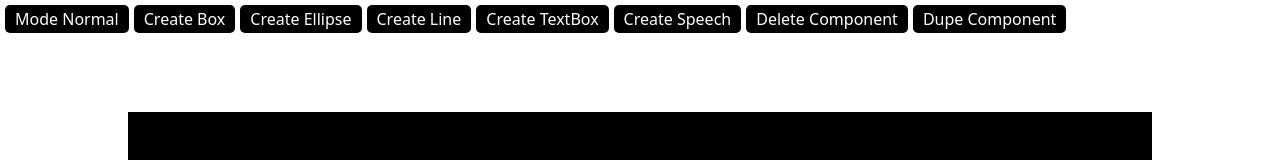
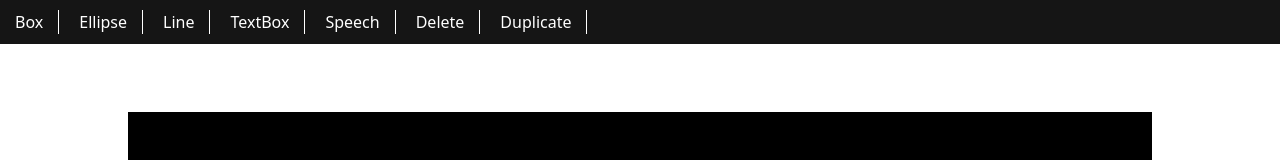
Before and after one commit to harbassan/svg-renderer, a React (Vite) app: page / in a window 1280 px wide. Shown: the top 160 px of the page. Built offline with nearby package versions, Linux system fonts and the light colour scheme.

Commit message:
feat: add component edit bar

```diff
--- a/package.json
+++ b/package.json
@@ -11,7 +11,9 @@
   },
   "dependencies": {
     "@tailwindcss/vite": "^4.1.8",
+    "@uiw/react-color": "^2.7.3",
     "lodash": "^4.17.21",
+    "lucide-react": "^0.536.0",
     "react": "^19.1.0",
     "react-dom": "^19.1.0",
     "tailwindcss": "^4.1.8",
--- a/src/App.css
+++ b/src/App.css
@@ -1,14 +1,85 @@
 .actions button {
-    background-color: black;
     color: white;
-    border-radius: 5px;
-    padding: 2px 10px;
+    padding: 0 15px;
+    border-right: 1px solid white;
+    cursor: pointer;
 }
 
 .actions {
     display: flex;
     gap: 5px;
-    padding: 5px;
+    padding: 10px 0;
+}
+
+.topbar {
+    background-color: #151515;
     position: absolute;
     top: 0;
+    width: 100%;
+    z-index: 1;
 }
+
+.props {
+    display: flex;
+    padding: 5px;
+    flex-wrap: wrap;
+    gap: 6px;
+    color: white;
+    align-items: center;
+    margin-left: 20px;
+}
+
+.props > div {
+    display: flex;
+    color: white;
+    align-items: center;
+}
+
+.button {
+    position: relative;
+    width: 28px;
+    height: 28px;
+    border-radius: 5px;
+    display: flex;
+    justify-content: center;
+    align-items: center;
+}
+
+.button:hover {
+    background-color: #0f0f0f;
+}
+
+.text-input {
+    background-color: #000;
+    border-radius: 5px;
+    padding: 0 10px;
+    height: 28px;
+}
+
+.color-input {
+    position: relative;
+    width: 18px;
+    height: 18px;
+    border-bottom: 3px solid white;
+    display: flex;
+    justify-content: center;
+    align-items: center;
+}
+
+.color-input span {
+    font-size: 14px;
+}
+
+.button.active {
+    background-color: #000;
+}
+
+input[type=number]::-webkit-outer-spin-button,
+input[type=number]::-webkit-inner-spin-button {
+  -webkit-appearance: none;
+  margin: 0;
+}
+
+input[type=number] {
+    -moz-appearance: textfield;
+}
--- a/src/App.tsx
+++ b/src/App.tsx
@@ -2,15 +2,17 @@ import { useState } from 'react'
 import './App.css'
 import Canvas from './Canvas'
 import AppContext from './AppContext';
-import { duplicateComponent, removeComponent } from './sceneCache';
+import { duplicateComponent, getComponentProp, removeComponent } from './sceneCache';
+import ChromePicker from './wrapper/ChromePicker';
+import NumberInput from './wrapper/NumberInput';
+import ToggleInput from './wrapper/ToggleInput';
+import FontInput from './wrapper/FontInput';
+import { ArrowDownNarrowWide, Baseline, Bold, CaseSensitive, CaseSensitiveIcon, Italic, PaintBucket, Pen, Pencil, Underline } from 'lucide-react';
 
 function App() {
-
   const [selected, setSelected] = useState<string>("");
   const [mode, setMode] = useState("normal");
   const [createType, setCreateType] = useState("box");
-
-  const switchNormal = () => setMode("normal");
 
   const switchCreate = (type: string) => {
     setMode("create");
@@ -29,17 +31,52 @@ function App() {
 
   return (
     <>
-      <div className="actions">
-        <button onClick={switchNormal}>Mode Normal</button>
-        <button onClick={() => switchCreate("box")}>Create Box</button>
-        <button onClick={() => switchCreate("ellipse")}>Create Ellipse</button>
-        <button onClick={() => switchCreate("line")}>Create Line</button>
-        <button onClick={() => switchCreate("textbox")}>Create TextBox</button>
-        <button onClick={() => switchCreate("speech")}>Create Speech</button>
-        <button onClick={remove} >Delete Component</button>
-        <button onClick={duplicate} >Dupe Component</button>
-      </div >
       <AppContext.Provider value={{ mode, setMode, createType, selected, setSelected }}>
+        <div className="topbar">
+          <div className="actions">
+            <button onClick={() => switchCreate("box")}>Box</button>
+            <button onClick={() => switchCreate("ellipse")}>Ellipse</button>
+            <button onClick={() => switchCreate("line")}>Line</button>
+            <button onClick={() => switchCreate("textbox")}>TextBox</button>
+            <button onClick={() => switchCreate("speech")}>Speech</button>
+            <button onClick={remove} >Delete</button>
+            <button onClick={duplicate} >Duplicate</button>
+          </div >
+          {selected &&
+            <div className="props" style={{ zIndex: 1 }} >
+              <ChromePicker prop='fill' >
+                <PaintBucket size={13} />
+              </ChromePicker>
+              <ChromePicker prop='stroke' >
+                <Pencil size={13} />
+              </ChromePicker>
+              <NumberInput prop="strokeWidth" />
+              {getComponentProp(selected, "type") === "textbox" &&
+                <>
+                  |
+                  <FontInput prop="content.style.fontFamily" />
+                  <NumberInput prop="content.style.fontSize" />
+                  |
+                  <ToggleInput prop="content.style.fontWeight" enabled='bold' disabled='normal'>
+                    <Bold size={16} />
+                  </ToggleInput>
+                  <ToggleInput prop="content.style.fontStyle" enabled='italic' disabled='normal' >
+                    <Italic size={16} />
+                  </ToggleInput>
+                  <ToggleInput prop="content.style.textDecoration" enabled='underline' disabled='none'>
+                    <Underline size={17} />
+                  </ToggleInput>
+                  <ChromePicker prop="content.style.textColor">
+                    <span>A</span>
+                  </ChromePicker>
+                  |
+                  <ArrowDownNarrowWide size={18} />
+                  <NumberInput prop="content.style.lineHeight" />
+                </>
+              }
+            </div >
+          }
+        </div>
         <Canvas />
       </AppContext.Provider >
     </>
--- a/src/Canvas.tsx
+++ b/src/Canvas.tsx
@@ -1,4 +1,4 @@
-import { useContext, useRef, useState } from "react";
+import { useContext, useRef } from "react";
 import CanvasContext from "./CanvasContext";
 import useScene from "./useScene";
 import Overlay, { type DragHandlerRef } from "./Overlay";
--- a/src/Speech.tsx
+++ b/src/Speech.tsx
@@ -32,7 +32,6 @@ function Speech(component: SpeechComponent) {
     function constructPath() {
         const expanded = rotateMany(expandBoxVerts(bounds.verts), center, bounds.rotation);
         const segment = getSegment();
-        console.log(segment);
         const tail = constructTail(segment);
 
         return (
--- a/src/Text.tsx
+++ b/src/Text.tsx
@@ -69,6 +69,7 @@ function buildStyle(derived: Partial<BaseTextStyle>) {
     return {
         font: buildFont(derived),
         fill: derived.textColor,
+        textDecoration: derived.textDecoration,
     }
 }
 
--- a/src/sceneCache.ts
+++ b/src/sceneCache.ts
@@ -14,7 +14,7 @@ let scene = {
                 ],
                 rotation: 30,
             },
-            fill: "red",
+            fill: "#ff0000ff",
             stroke: "#ffffffaa",
             strokeWidth: 10,
         },
@@ -41,7 +41,7 @@ let scene = {
                 ],
                 rotation: 30,
             },
-            fill: "yellow",
+            fill: "#ffff00ff",
         },
         "123121": {
             id: "123121",
@@ -54,7 +54,7 @@ let scene = {
                 ],
                 rotation: 30,
             },
-            fill: "white",
+            fill: "#ffffffff",
             stroke: "#00ff00",
             strokeWidth: 5,
         },
@@ -105,7 +105,7 @@ let scene = {
                             {
                                 text: "world below, I am the ruler of this place. These are my subjects.",
                                 style: {
-                                    fontStyle: "bold",
+                                    fontWeight: "bold",
                                     textColor: "#ff0000"
                                 }
                             }
@@ -194,6 +194,29 @@ export function modifyComponent(id: string, props: Record<string, any>) {
     emitEvent("update_component");
 }
 
+export function modifyComponentProp(id: string, prop: string, val: any) {
+    const component = scene.components[id];
+    if (!component) return;
+
+    const keys = prop.split(".");
+    const lastKey = keys.pop()!;
+    const object = keys.reduce((obj, key) => obj[key], component);
+    object[lastKey] = val;
+
+    scene = { ...scene };
+    emitEvent("update_component");
+}
+
+export function getComponentProp(id: string, prop: string) {
+    const component = scene.components[id];
+    if (!component) return;
+
+    const keys = prop.split(".");
+    const lastKey = keys.pop()!;
+    const object = keys.reduce((obj, key) => obj[key], component);
+    return object[lastKey];
+}
+
 export function modifyComponentBounds(id: string, bounds: Partial<Bounds>) {
     const component = scene.components[id];
     if (!component) return;
--- a/src/types.ts
+++ b/src/types.ts
@@ -106,8 +106,8 @@ export interface BlockTextStyle {
 export interface SpanTextStyle {
     fontFamily: string;
     fontSize: number;
-    fontWeight: string;
-    fontStyle: string;
+    fontWeight: "normal" | "bold";
+    fontStyle: "normal" | "italic";
     textDecoration: string;
     textColor: HexString;
     highlightColor: HexString;
--- /dev/null
+++ b/src/wrapper/ChromePicker.tsx
@@ -0,0 +1,50 @@
+import { useContext, useEffect, useRef, useState } from "react";
+import AppContext from "../AppContext";
+import { getComponentProp, modifyComponentProp } from "../sceneCache";
+import { Chrome, type ColorResult } from "@uiw/react-color";
+
+function ChromePicker({ children, prop }: React.PropsWithChildren<{ prop: string }>) {
+    const { selected } = useContext(AppContext);
+
+    const [color, setColor] = useState(getComponentProp(selected, prop));
+    const [open, setOpen] = useState(false);
+    const ref = useRef<HTMLDivElement | null>(null);
+
+    useEffect(() => {
+        function handleClick(event: MouseEvent) {
+            console.log(ref.current);
+            if (ref.current && !ref.current.contains(event.target as Node)) {
+                setOpen(false);
+            }
+        }
+        document.addEventListener("mousedown", handleClick, true);
+
+        return () => document.removeEventListener("mousedown", handleClick, true);
+    }, [])
+
+    useEffect(() => {
+        if (!selected) return;
+        setColor(getComponentProp(selected, prop));
+    }, [selected])
+
+    function onChange(val: ColorResult) {
+        setColor(val.hexa);
+        modifyComponentProp(selected, prop, val.hexa);
+    }
+
+    return (
+        <div style={{ position: "relative", display: "flex" }}>
+            <button className="button" onClick={() => setOpen(!open)}  >
+                <div className="color-input" style={{ borderBottomColor: color }}>
+                    {children}
+                </div>
+            </button>
+            {open && <div ref={ref} style={{ position: "absolute", top: "40px" }}>
+                <Chrome color={color} onChange={onChange} />
+            </div>}
+        </div>
+    )
+
+}
+
+export default ChromePicker;
--- /dev/null
+++ b/src/wrapper/FontInput.tsx
@@ -0,0 +1,39 @@
+import { useContext, useEffect, useState } from "react";
+import AppContext from "../AppContext";
+import { getComponentProp, modifyComponentProp } from "../sceneCache";
+
+function FontInput({ prop }: { prop: string }) {
+    const { selected } = useContext(AppContext);
+
+    const [value, setValue] = useState(getComponentProp(selected, prop) || "Arial");
+
+    useEffect(() => {
+        if (!selected) return;
+        setValue(getComponentProp(selected, prop) || "Arial");
+    }, [selected])
+
+    function onChange(e: React.ChangeEvent<HTMLInputElement>) {
+        setValue(e.target.value);
+        modifyComponentProp(selected, prop, e.target.value);
+    }
+
+    return (
+        <div style={{ position: "relative" }}>
+            <input list="fonts" className="text-input" value={value} onChange={onChange} type="text" name={prop} />
+            <datalist id="fonts">
+                <option value="Arial" />
+                <option value="Verdana" />
+                <option value="Tahoma" />
+                <option value="Trebuchet MS" />
+                <option value="Times New Roman" />
+                <option value="Georgia" />
+                <option value="Garamond" />
+                <option value="Courier New" />
+                <option value="Helvetica" />
+            </datalist>
+        </div>
+    )
+
+}
+
+export default FontInput;
--- /dev/null
+++ b/src/wrapper/NumberInput.tsx
@@ -0,0 +1,45 @@
+import { useContext, useEffect, useState } from "react";
+import AppContext from "../AppContext";
+import { getComponentProp, modifyComponentProp } from "../sceneCache";
+import { Minus, Plus } from "lucide-react";
+
+function NumberInput({ prop }: { prop: string }) {
+    const { selected } = useContext(AppContext);
+
+    const [value, setValue] = useState(getComponentProp(selected, prop) || 0);
+
+    useEffect(() => {
+        if (!selected) return;
+        setValue(getComponentProp(selected, prop) || 0);
+    }, [selected])
+
+    function onChange(e: React.ChangeEvent<HTMLInputElement>) {
+        setValue(Number(e.target.value));
+        modifyComponentProp(selected, prop, e.target.value);
+    }
+
+    function increment() {
+        setValue(value + 1);
+        modifyComponentProp(selected, prop, value + 1);
+    }
+
+    function decrement() {
+        setValue(value - 1);
+        modifyComponentProp(selected, prop, value - 1);
+    }
+
+    return (
+        <div style={{ display: "flex", gap: "5px" }}>
+            <input className="text-input" value={value} onChange={onChange} type="number" name={prop} min={1} max={100} />
+            <button className="button" onClick={increment}>
+                <Plus size={16} />
+            </button>
+            <button className="button" onClick={decrement}>
+                <Minus size={16} />
+            </button>
+        </div>
+    )
+
+}
+
+export default NumberInput;
--- /dev/null
+++ b/src/wrapper/ToggleInput.tsx
@@ -0,0 +1,29 @@
+import { useContext, useEffect, useState } from "react";
+import AppContext from "../AppContext";
+import { getComponentProp, modifyComponentProp } from "../sceneCache";
+
+
+function ToggleInput({ children, prop, enabled, disabled }: React.PropsWithChildren<{ prop: string, enabled: string, disabled: string }>) {
+    const { selected } = useContext(AppContext);
+
+    const [value, setValue] = useState(getComponentProp(selected, prop) === enabled);
+
+    useEffect(() => {
+        if (!selected) return;
+        setValue(getComponentProp(selected, prop) === enabled);
+    }, [selected])
+
+    function onToggle() {
+        setValue(!value);
+        modifyComponentProp(selected, prop, !value ? enabled : disabled);
+    }
+
+    return (
+        <button className={`button ${value && "active"}`} onClick={onToggle}>
+            {children}
+        </button>
+    )
+
+}
+
+export default ToggleInput;
```
Also changed, not shown: 1 other file (tests, documents, lock files or other folders).
